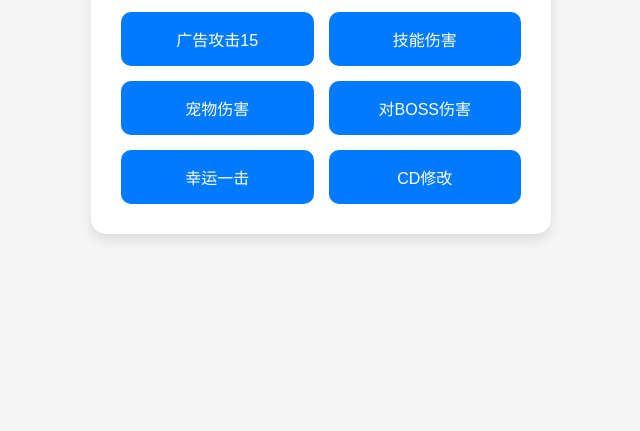
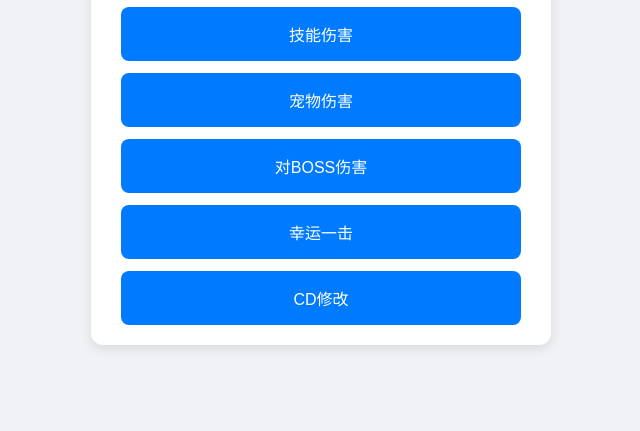
Before and after one commit to ccccqiang/cq, a plain HTML site: page index.html in a window 1280 px wide. Shown: the part 369-800 px from the top of the page, without its empty margins (319-959 px from the left). Drawn offline with Linux system fonts and the light colour scheme.

Commit message:
Update index.html

```diff
--- a/index.html
+++ b/index.html
@@ -6,78 +6,75 @@
     <title>H5GG Memory Editor</title>
     <style>
         body {
-            font-family: 'Segoe UI', Tahoma, Geneva, Verdana, sans-serif;
-            background-color: #f5f5f5;
+            font-family: 'Arial', sans-serif;
+            background-color: #f0f2f5;
             margin: 0;
             display: flex;
             justify-content: center;
             align-items: center;
             height: 100vh;
+            color: #333;
         }
         .container {
-            width: 100%;
+            background: #fff;
+            padding: 20px 30px;
+            border-radius: 12px;
+            box-shadow: 0 4px 12px rgba(0, 0, 0, 0.1);
+            text-align: center;
+            width: 90%;
             max-width: 400px;
-            background: #ffffff;
-            padding: 30px;
-            border-radius: 15px;
-            box-shadow: 0 6px 12px rgba(0, 0, 0, 0.1);
-            overflow-y: auto;
-            max-height: 90vh;
         }
         h1 {
-            text-align: center;
-            color: #333;
-            font-size: 2em;
             margin-bottom: 20px;
+            font-size: 1.8em;
         }
         .buttons {
-            display: grid;
-            grid-template-columns: 1fr 1fr;
-            gap: 15px;
+            display: flex;
+            flex-direction: column;
+            gap: 12px;
         }
         .buttons button {
             padding: 15px;
             background-color: #007BFF;
             color: #fff;
             border: none;
-            border-radius: 10px;
+            border-radius: 8px;
             cursor: pointer;
-            transition: background-color 0.3s, transform 0.2s, box-shadow 0.2s;
+            transition: background-color 0.3s ease, transform 0.2s ease;
             font-size: 1em;
         }
         .buttons button:hover {
             background-color: #0056b3;
-            box-shadow: 0 4px 6px rgba(0, 0, 0, 0.1);
         }
         .buttons button:active {
             transform: scale(0.98);
         }
         .toast {
             visibility: hidden;
-            min-width: 200px;
-            margin-left: -100px;
+            min-width: 250px;
             background-color: #333;
             color: #fff;
             text-align: center;
-            border-radius: 10px;
+            border-radius: 8px;
             padding: 16px;
             position: fixed;
             z-index: 1;
             left: 50%;
             bottom: 30px;
-            font-size: 14px;
+            transform: translateX(-50%);
+            font-size: 1em;
         }
         .toast.show {
             visibility: visible;
             animation: fadein 0.5s, fadeout 0.5s 2.5s;
         }
         @keyframes fadein {
-            from {bottom: 0; opacity: 0;}
+            from {bottom: 20px; opacity: 0;}
             to {bottom: 30px; opacity: 1;}
         }
         @keyframes fadeout {
             from {bottom: 30px; opacity: 1;}
-            to {bottom: 0; opacity: 0;}
+            to {bottom: 20px; opacity: 0;}
         }
     </style>
 </head>
```
